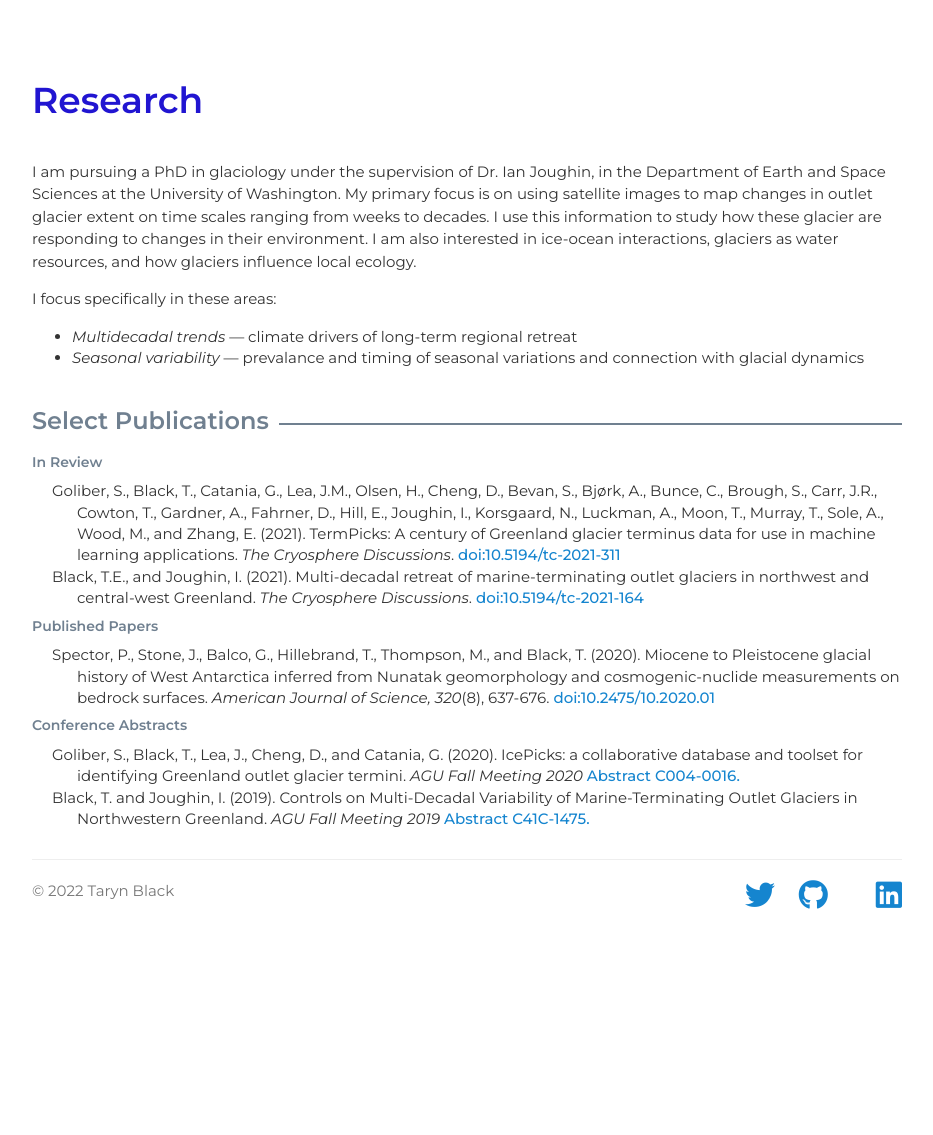
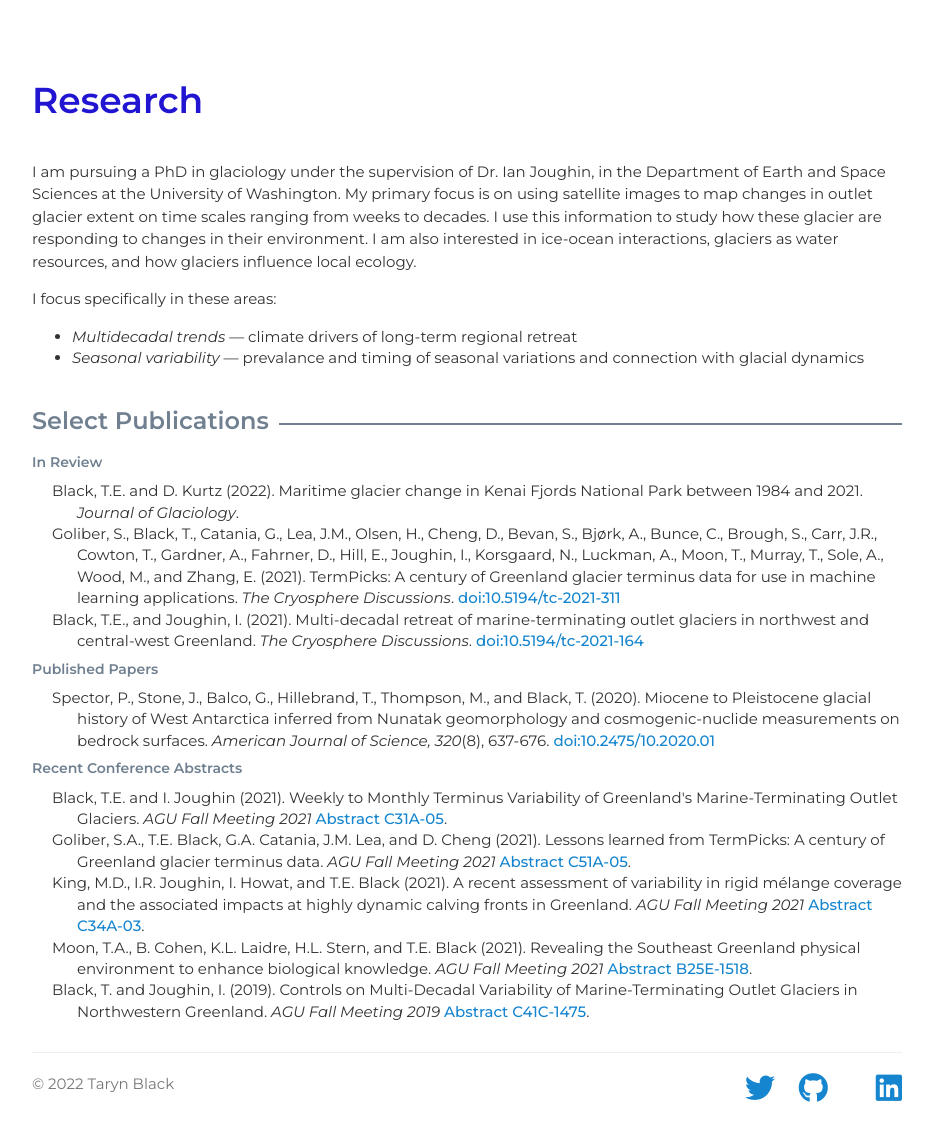
Before and after one commit to tarynblack/tarynblack.github.io, a Jekyll site: the page built from research.html, in a window 1280 px wide, cut to the strip 86-1221 px from the top of the page. Shown: the whole strip, without its empty margins (173-1106 px from the left). Built offline with Jekyll 4.4.1, drawn with Linux system fonts in a browser that asks for light colours; nearby versions of some CDN libraries; a style sheet for code colours, icons or effects is not loaded; before the commit the page ends 1028 px from its top, so only the background shows below that.

Commit message:
Update publications, abstracts, CV

```diff
--- a/research.html
+++ b/research.html
@@ -25,6 +25,7 @@ title: Research | Taryn Black
             <h5>In Review</h5>
 
             <ul class="publications">
+		    <li>Black, T.E. and D. Kurtz (2022). Maritime glacier change in Kenai Fjords National Park between 1984 and 2021. <em>Journal of Glaciology</em>.</li>
 		    <li>Goliber, S., Black, T., Catania, G., Lea, J.M., Olsen, H., Cheng, D., Bevan, S., Bj&#248;rk, A., Bunce, C., Brough, S., Carr, J.R., Cowton, T., Gardner, A., Fahrner, D., Hill, E., Joughin, I., Korsgaard, N., Luckman, A., Moon, T., Murray, T., Sole, A., Wood, M., and Zhang, E. (2021). TermPicks: A century of Greenland glacier terminus data for use in machine learning applications. <em>The Cryosphere Discussions</em>. <a href="https://doi.org/10.5194/tc-2021-311" target="_blank">doi:10.5194/tc-2021-311</a></li>
 		    <li>Black, T.E., and Joughin, I. (2021). Multi-decadal retreat of marine-terminating outlet glaciers in northwest and central-west Greenland. <em>The Cryosphere Discussions</em>. <a href="https://doi.org/10.5194/tc-2021-164" target="_blank">doi:10.5194/tc-2021-164</a></li>
             </ul>
@@ -35,11 +36,14 @@ title: Research | Taryn Black
                <li>Spector, P., Stone,  J., Balco, G., Hillebrand, T., Thompson, M., and Black, T. (2020). Miocene to Pleistocene glacial history of West Antarctica inferred from Nunatak geomorphology and cosmogenic-nuclide measurements on bedrock surfaces. <em>American Journal of Science, 320</em>(8), 637-676. <a href="https://doi.org/10.2475/10.2020.01" target="_blank">doi:10.2475/10.2020.01</a></li>
             </ul>
 
-            <h5>Conference Abstracts</h5>
+            <h5>Recent Conference Abstracts</h5>
 
             <ul class="publications">
-               <li>Goliber, S., Black, T., Lea, J., Cheng, D., and Catania, G. (2020). IcePicks: a collaborative database and toolset for identifying Greenland outlet glacier termini. <em>AGU Fall Meeting 2020</em> <a href="https://agu.confex.com/agu/fm20/prelim.cgi/Paper/773595" target="_blank">Abstract C004-0016.</a>
-               <li>Black, T. and Joughin, I. (2019). Controls on Multi-Decadal Variability of Marine-Terminating Outlet Glaciers in Northwestern Greenland. <em>AGU Fall Meeting 2019</em> <a href="https://ui.adsabs.harvard.edu/abs/2019AGUFM.C41C1475B/abstract" target="_blank">Abstract C41C-1475.</a></li>
+		    <li>Black, T.E. and I. Joughin (2021). Weekly to Monthly Terminus Variability of Greenland's Marine-Terminating Outlet Glaciers. <em>AGU Fall Meeting 2021</em> <a href="https://agu.confex.com/agu/fm21/meetingapp.cgi/Paper/915545" target="_blank">Abstract C31A-05</a>.</li>
+		    <li>Goliber, S.A., T.E. Black, G.A. Catania, J.M. Lea, and D. Cheng (2021). Lessons learned from TermPicks: A century of Greenland glacier terminus data. <em>AGU Fall Meeting 2021</em> <a href="https://agu.confex.com/agu/fm21/meetingapp.cgi/Paper/914416" target="_blank">Abstract C51A-05</a>.</li>
+		    <li>King, M.D., I.R. Joughin, I. Howat, and T.E. Black (2021). A recent assessment of variability in rigid m&eacute;lange coverage and the associated impacts at highly dynamic calving fronts in Greenland. <em>AGU Fall Meeting 2021</em> <a href="https://agu.confex.com/agu/fm21/meetingapp.cgi/Paper/983808" target="_blank">Abstract C34A-03</a>.</li>
+		    <li>Moon, T.A., B. Cohen, K.L. Laidre, H.L. Stern, and T.E. Black (2021). Revealing the Southeast Greenland physical environment to enhance biological knowledge. <em>AGU Fall Meeting 2021</em> <a href="https://www.essoar.org/doi/abs/10.1002/essoar.10509526.1" target="_blank">Abstract B25E-1518</a>.</li>
+		    <li>Black, T. and Joughin, I. (2019). Controls on Multi-Decadal Variability of Marine-Terminating Outlet Glaciers in Northwestern Greenland. <em>AGU Fall Meeting 2019</em> <a href="https://ui.adsabs.harvard.edu/abs/2019AGUFM.C41C1475B/abstract" target="_blank">Abstract C41C-1475</a>.</li>
             </ul>
 
             <!-- Dissertation abstract -->
```
Also changed, not shown: 1 other file.
